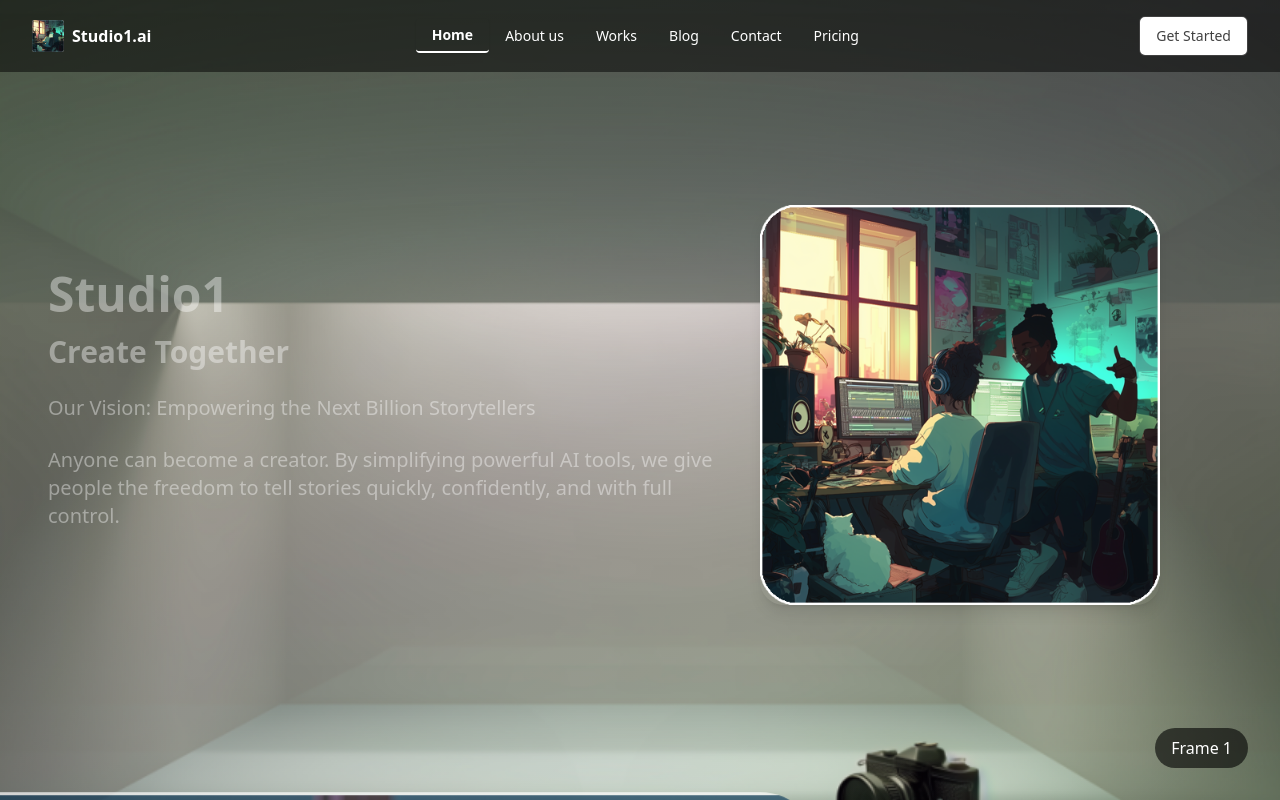
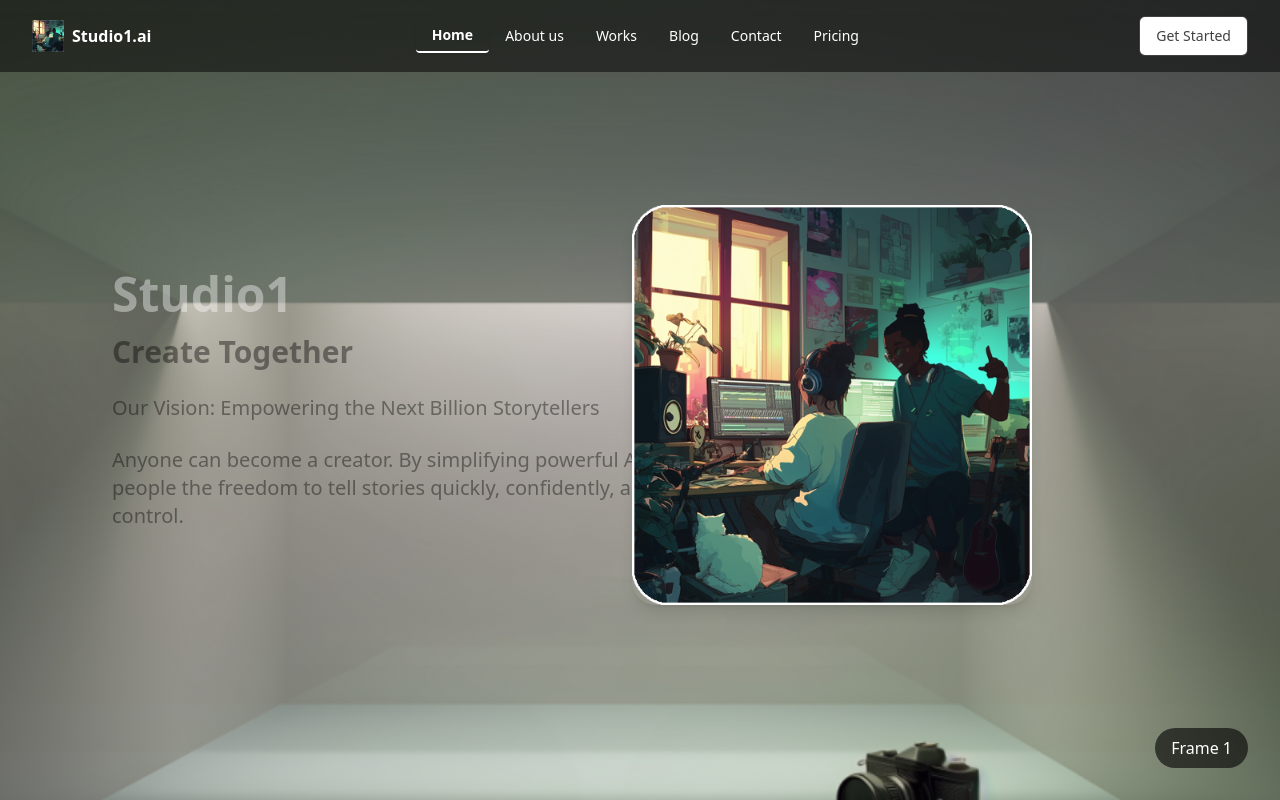
Before and after one commit to pihu-aims/landing-MVP, a Next.js app: page / in a window 1280 px wide. Shown: the top 800 px of the page. Built offline with nearby package versions, Linux system fonts and the light colour scheme.

Commit message:
Added coloring and fixed image opacity

```diff
--- a/app/page.js
+++ b/app/page.js
@@ -37,7 +37,7 @@ export default function Home() {
             <div
                 className="fixed top-0 left-0 w-full h-full z-0"
                 style={{
-                    transform: `translateY(-${textOffset * 1.0}vh)`,
+                    transform: `translateY(-${textOffset}vh)`,
                     transition: isFrameTransition ? frameAnimationTrue : frameAnimationFalse,
                 }}
             >
--- a/components/layers/ImagesLayer.jsx
+++ b/components/layers/ImagesLayer.jsx
@@ -18,7 +18,7 @@ export default function ImagesLayer() {
       src: "/images/a.png",
       alt: "Image A - Our Vision",
       positionPercentTop: 50,  // 20% down from viewport top
-      positionPercentLeft: 75, // 90% from left edge
+      positionPercentLeft: 65, // 90% from left edge
       scale: 1.0,
       width: 400,              // px (optional)
       frame: 1,
@@ -91,9 +91,7 @@ export default function ImagesLayer() {
               scale(${image.scale || 1})        /* Scale the image */
               ${isFrameTransition && currentFrame === index ? 'translateY(5px)' : ''}
             `,
-                  opacity: Math.abs(currentFrame - index) <= 1
-                      ? 1 - Math.abs(currentFrame - index) * 0.3
-                      : 0.4,
+                  opacity: currentFrame === (image.frame-1) ? 1 : 0,
                   transition: isFrameTransition
                       ? frameTransitionAnimationTrue
                       : frameTransitionAnimationFalse,
--- a/components/layers/TextLayer.jsx
+++ b/components/layers/TextLayer.jsx
@@ -44,12 +44,15 @@ export default function TextLayer() {
       description:
           "Anyone can become a creator. By simplifying powerful AI tools, we give people the freedom to tell stories quickly, confidently, and with full control.",
       bgColor: "bg-transparent",
-      textColor: "text-white",
+      titleColor: "text-white",
+      subTitleColor: "text-black",
+      headingColor: "text-black",
+      descriptionColor: "text-black",
       height: "h-screen",
       imagePosition: "right", // Image position for this frame
       // Alignment variables
       positionPercentTop: 50,
-      positionPercentLeft: 30
+      positionPercentLeft: 35
     },
     {
       id: "what-we-built",
@@ -58,7 +61,10 @@ export default function TextLayer() {
       description:
           "We combine the best creative AI tools in one easy workspace.\nMake content, collaborate, monetize, and stay safe.\nAll in one place, with one subscription.",
       bgColor: "bg-transparent",
-      textColor: "text-white",
+      titleColor: "text-white",
+      subTitleColor: "text-white",
+      headingColor: "text-white",
+      descriptionColor: "text-white",
       height: "h-screen",
       imagePosition: "left", // Image position for this frame
       // Alignment variables
@@ -73,7 +79,10 @@ export default function TextLayer() {
       description:
           "We built this for filmmakers, students, influencers, designers and\nanyone with a story to tell.\nNo code needed. Just your ideas and our tools.",
       bgColor: "bg-transparent",
-      textColor: "text-white",
+      titleColor: "text-white",
+      subTitleColor: "text-white",
+      headingColor: "text-white",
+      descriptionColor: "text-white",
       height: "h-screen",
       imagePosition: "right", // Image position for this frame
       // Alignment variables
@@ -87,11 +96,14 @@ export default function TextLayer() {
       description:
           "We're a team of BAFTA-winning creators, AI experts, and proven operators.\nWe know how to build, ship and scale creative tech.",
       bgColor: "bg-transparent",
-      textColor: "text-white",
+      titleColor: "text-black",
+      subTitleColor: "text-black",
+      headingColor: "text-black",
+      descriptionColor: "text-black",
       height: "h-screen",
       imagePosition: "left", // Image position for this frame
       // Alignment variables
-      positionPercentTop: 60,
+      positionPercentTop: 30,
       positionPercentLeft: 70,
     },
     {
@@ -101,7 +113,10 @@ export default function TextLayer() {
       description:
           "Join our community and start bringing your stories to life.\nSign up for early access and be the first to experience the future of content creation.",
       bgColor: "bg-transparent",
-      textColor: "text-white",
+      titleColor: "text-white",
+      subTitleColor: "text-white",
+      headingColor: "text-white",
+      descriptionColor: "text-white",
       height: "h-screen",
       imagePosition: "right", // Image position for this frame
       // Alignment variables
@@ -166,7 +181,7 @@ export default function TextLayer() {
             >
               <div className="container mx-auto px-8 h-full flex items-center">
                 <div
-                    className={`max-w-2xl absolute ${section.imagePosition === 'right' ? '' : 'ml-auto'}`}
+                    className={`max-w-2xl absolute`}
                     style={{
                       top: `${section.positionPercentTop || 0}vh`,        // Vertical center position
                       left: `${section.positionPercentLeft || 0}vw`,      // Horizontal center position
@@ -182,7 +197,7 @@ export default function TextLayer() {
                 >
 
                 <h2
-                      className={`text-5xl font-bold mb-4 ${section.textColor}`}
+                      className={`text-5xl font-bold mb-4 ${section.titleColor}`}
                       style={{
                         transition: isFrameTransition ? frameTransitionAnimationTrue : frameTranstionAnimationFalse,
                       }}
@@ -190,7 +205,7 @@ export default function TextLayer() {
                     {section.title}
                   </h2>
                   <h3
-                      className={`text-3xl font-bold mb-6 ${section.textColor}`}
+                      className={`text-3xl font-bold mb-6 ${section.subTitleColor}`}
                       style={{
                         transition: isFrameTransition ? frameTransitionAnimationTrue : frameTranstionAnimationFalse,
                       }}
@@ -200,7 +215,7 @@ export default function TextLayer() {
                   {index === 0 ? (
                       <>
                         <p
-                            className={`text-xl whitespace-pre-line ${section.textColor}`}
+                            className={`text-xl whitespace-pre-line ${section.headingColor}`}
                             style={{
                               transition: isFrameTransition ? frameTransitionAnimationTrue : frameTranstionAnimationFalse,
                             }}
@@ -208,7 +223,7 @@ export default function TextLayer() {
                           {section.heading}
                         </p>
                         <p
-                            className={`text-xl mt-6 whitespace-pre-line ${section.textColor}`}
+                            className={`text-xl mt-6 whitespace-pre-line ${section.descriptionColor}`}
                             style={{
                               transition: isFrameTransition ? frameTransitionAnimationTrue : frameTranstionAnimationFalse,
                             }}
@@ -218,7 +233,7 @@ export default function TextLayer() {
                       </>
                   ) : (
                       <p
-                          className={`text-xl whitespace-pre-line ${section.textColor}`}
+                          className={`text-xl whitespace-pre-line ${section.descriptionColor}`}
                           style={{
                             transition: isFrameTransition ? frameTransitionAnimationTrue : frameTranstionAnimationFalse,
                           }}
```
